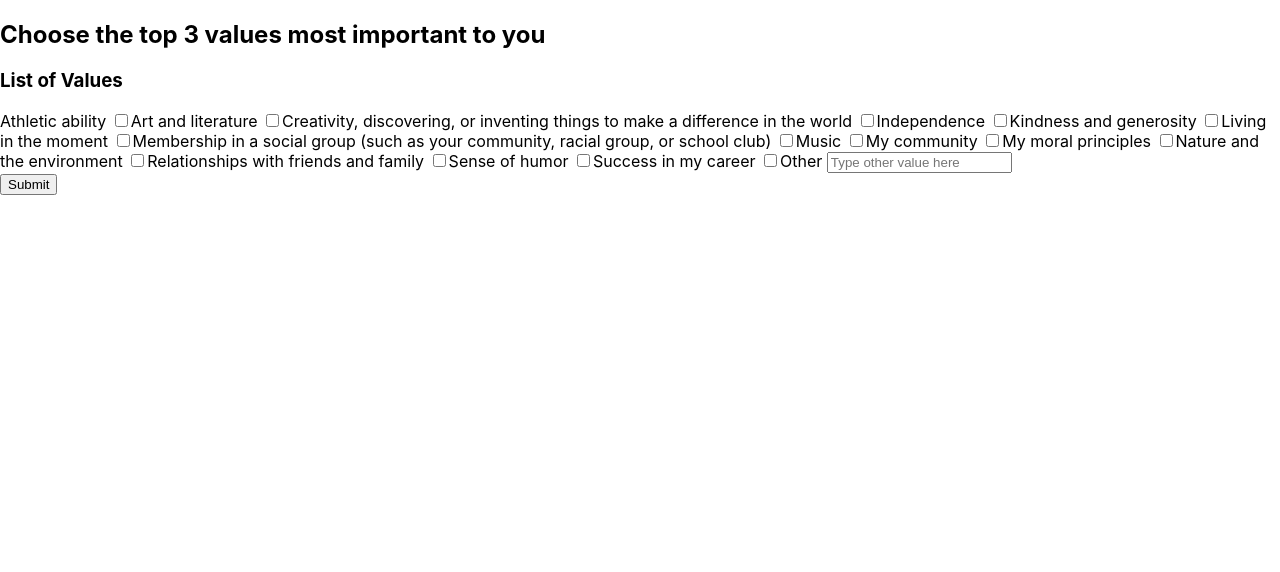
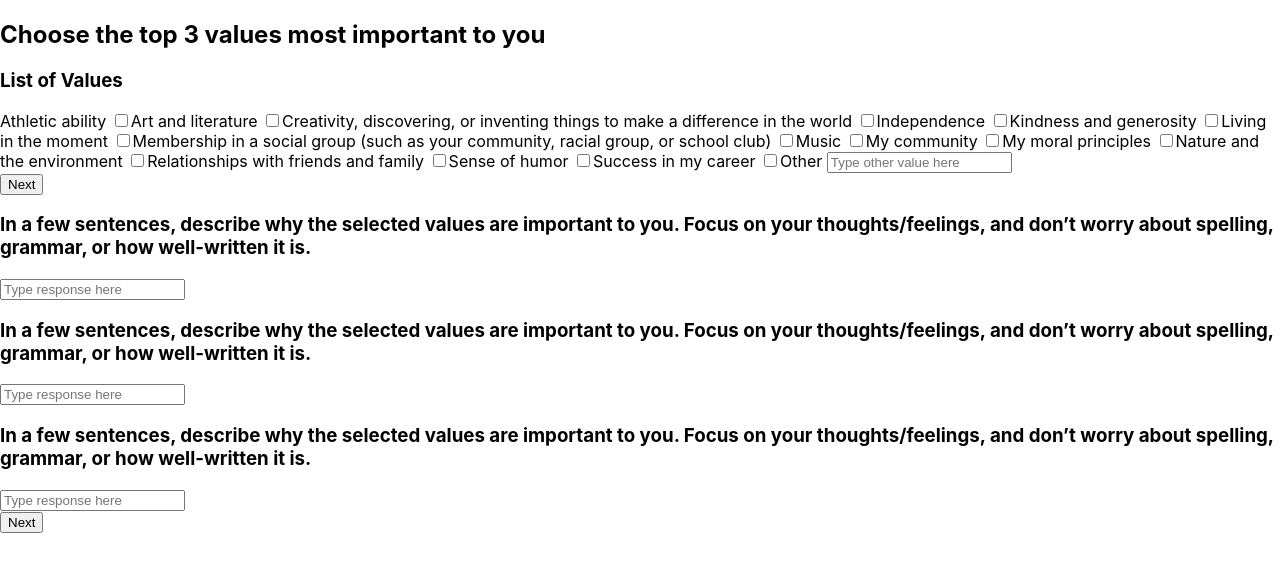
Before and after one commit to BW-Essentialism2/Front-End, a React (Create React App) app in the folder front_end/: page / in a window 1280 px wide. Shown: the top 572 px of the page. Built offline with nearby package versions, Linux system fonts and the light colour scheme.

Commit message:
add self reflection form

```diff
--- a/front_end/src/App.js
+++ b/front_end/src/App.js
@@ -1,6 +1,7 @@
 import React, {useState, useEffect} from 'react';
 import { Route, Switch, Link } from 'react-router-dom'
 import ValuesForm from './components/valuesForm'
+import SelfReflectionForm from './components/selfReflectionForm'
 
 const initialFormState = {
   values: {
@@ -20,6 +21,12 @@ const initialFormState = {
     success: false,
     other: false,
   }
+}
+
+const initialReflectionState = {
+  value1: '',
+  value2: '',
+  value3: '',
 }
 
 const initialFormErrors = {
@@ -50,6 +57,7 @@ export default function App() {
   const [formErrors, setFormErrors] = useState(initialFormErrors)
   const [disabled, setDisabled] = useState(initialDisabled)
   const [values, setValues] = useState(initialValues)
+  const [reflectionState, setReflectionState] = useState(initialReflectionState)
 
   const onInputChange= evt => {
     const name = evt.target.name
@@ -58,6 +66,10 @@ export default function App() {
       ...formState,
       [name]: value
     })
+    setReflectionState({
+    ...reflectionState,
+      [name]: value
+  })
   }
 
   const onCheckboxChange = evt => {
@@ -86,6 +98,12 @@ export default function App() {
         disabled={disabled}
         errors={formErrors}
       />
+
+      <SelfReflectionForm
+        values = {reflectionState}
+        onInputChange = {onInputChange}
+        onSubmit = {onSubmit}
+      />
     </div>
   );
 }
--- /dev/null
+++ b/front_end/src/components/selfReflectionForm.jsx
@@ -0,0 +1,42 @@
+import React from 'react'
+
+export default function SelfReflectionForm(props){
+    const {
+        details,
+        values,
+        onSubmit,
+        onInputChange
+    } = props
+
+    return (
+        <div>
+            <p>{details} </p>
+            <form onSubmit={onSubmit}>
+                <h3>In a few sentences, describe why the selected values are important to you. Focus on your thoughts/feelings, and don’t worry about spelling, grammar, or how well-written it is.</h3>
+                <input type='text'
+                       name='value1'
+                       placeholder='Type response here'
+                       values={values.value1}
+                       onChange={onInputChange}
+                />
+
+                <h3>In a few sentences, describe why the selected values are important to you. Focus on your thoughts/feelings, and don’t worry about spelling, grammar, or how well-written it is.</h3>
+                <input type='text'
+                       name='value2'
+                       placeholder='Type response here'
+                       values={values.value2}
+                       onChange={onInputChange}
+                />
+
+                <h3>In a few sentences, describe why the selected values are important to you. Focus on your thoughts/feelings, and don’t worry about spelling, grammar, or how well-written it is.</h3>
+                <input type='text'
+                       name='value3'
+                       placeholder='Type response here'
+                       values={values.value3}
+                       onChange={onInputChange}
+                />
+            </form>
+            <button>Next</button>
+        </div>
+    )
+}
--- a/front_end/src/components/valuesForm.jsx
+++ b/front_end/src/components/valuesForm.jsx
@@ -76,8 +76,8 @@ export default function ValuesForm(props){
 
                     <label>Music&nbsp;
                         <input type='checkbox'
-                               name='athletic'
-                               checked={values.values.athletic}
+                               name='music'
+                               checked={values.values.music}
                                onChange={onCheckboxChange}
                         />
                     </label>
@@ -140,7 +140,7 @@ export default function ValuesForm(props){
                     </label>
 
                 </div>
-                <button>Submit</button>
+                <button>Next</button>
             </form>
         </div>
     )
```
